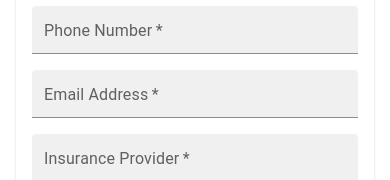
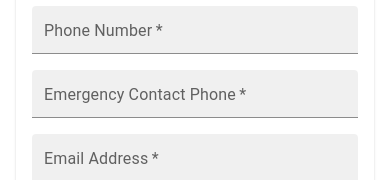
Before and after one commit to shloksri/demo-1, a React (Vite) app: page /patient-intake in a window 390 px wide. Shown: the part 664-844 px from the top of the page. Built offline with nearby package versions, Linux system fonts and the light colour scheme.

Commit message:
added emergency contact phone

```diff
--- a/src/hooks/usePatientIntakeForm.ts
+++ b/src/hooks/usePatientIntakeForm.ts
@@ -13,6 +13,7 @@ const initialValues: PatientFormData = {
   gender: '',
   bloodGroup: '',
   phone: '',
+  emergencyContactPhone: '',
   email: '',
   symptoms: '',
   existingConditions: [],
@@ -65,6 +66,17 @@ const validateForm = (values: PatientFormData): PatientFormErrors => {
     const phoneRegex = /^[\d\s\-\+\(\)]+$/;
     if (!phoneRegex.test(values.phone.trim())) {
       errors.phone = 'Please enter a valid phone number';
+    }
+  }
+
+  // Emergency contact phone validation
+  if (!values.emergencyContactPhone.trim()) {
+    errors.emergencyContactPhone = 'Emergency contact phone is required';
+  } else {
+    // Remove all non-digit characters and check if exactly 10 digits
+    const digitsOnly = values.emergencyContactPhone.replace(/\D/g, '');
+    if (digitsOnly.length !== 10) {
+      errors.emergencyContactPhone = 'Emergency contact phone must be exactly 10 digits';
     }
   }
 
@@ -157,6 +169,7 @@ export const usePatientIntakeForm = (): UsePatientIntakeFormReturn => {
         gender: true,
         bloodGroup: true,
         phone: true,
+        emergencyContactPhone: true,
         email: true,
         symptoms: true,
         existingConditions: true,
@@ -186,6 +199,7 @@ export const usePatientIntakeForm = (): UsePatientIntakeFormReturn => {
           gender: values.gender,
           bloodGroup: values.bloodGroup,
           phone: values.phone.trim(),
+          emergencyContactPhone: values.emergencyContactPhone.replace(/\D/g, ''),
           email: values.email.trim(),
           symptoms: values.symptoms.trim(),
           existingConditions: values.existingConditions,
--- a/src/pages/patient-intake/PatientIntakePage.tsx
+++ b/src/pages/patient-intake/PatientIntakePage.tsx
@@ -186,6 +186,21 @@ export const PatientIntakePage = () => {
                   </Grid>
                   <Grid size={{ xs: 12, md: 6 }}>
                     <TextField
+                      id="emergencyContactPhone"
+                      label="Emergency Contact Phone"
+                      type="tel"
+                      value={values.emergencyContactPhone}
+                      onChange={(e) => handleChange('emergencyContactPhone', e.target.value)}
+                      onBlur={() => handleBlur('emergencyContactPhone')}
+                      error={errors.emergencyContactPhone}
+                      touched={touched.emergencyContactPhone}
+                      showError={showError('emergencyContactPhone')}
+                      required
+                      autoComplete="tel"
+                    />
+                  </Grid>
+                  <Grid size={{ xs: 12, md: 6 }}>
+                    <TextField
                       id="email"
                       label="Email Address"
                       type="email"
--- a/src/types/patient.ts
+++ b/src/types/patient.ts
@@ -6,6 +6,7 @@ export interface Patient {
   gender: string;
   bloodGroup: string;
   phone: string;
+  emergencyContactPhone: string;
   email: string;
   symptoms: string;
   existingConditions: string[];
@@ -22,6 +23,7 @@ export interface PatientFormData {
   gender: string;
   bloodGroup: string;
   phone: string;
+  emergencyContactPhone: string;
   email: string;
   symptoms: string;
   existingConditions: string[];
@@ -37,6 +39,7 @@ export interface PatientFormErrors {
   gender?: string;
   bloodGroup?: string;
   phone?: string;
+  emergencyContactPhone?: string;
   email?: string;
   symptoms?: string;
   existingConditions?: string;
@@ -52,6 +55,7 @@ export interface PatientFormTouched {
   gender?: boolean;
   bloodGroup?: boolean;
   phone?: boolean;
+  emergencyContactPhone?: boolean;
   email?: boolean;
   symptoms?: boolean;
   existingConditions?: boolean;
```
